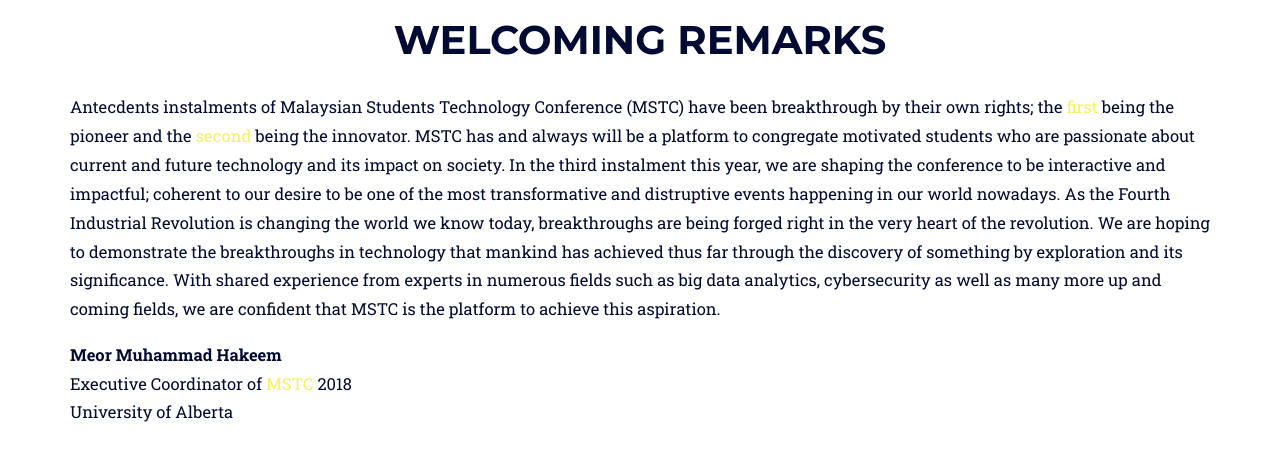
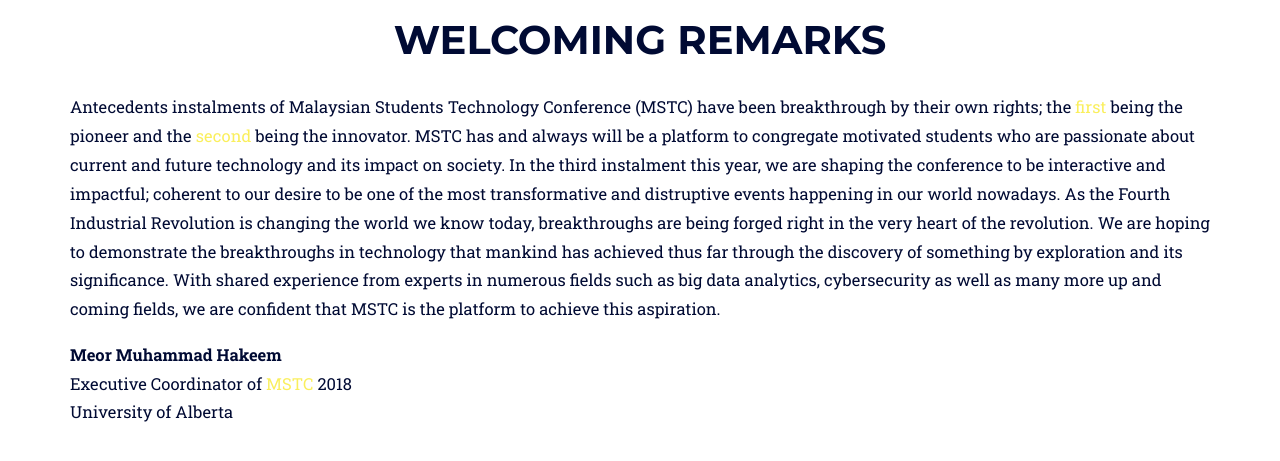
Before and after one commit to mstc18/mstc18.github.io, a Jekyll site: the page built from index.html, in a window 1280 px wide and 900 px high, scrolled down 1531 px, cut to the strip 164-625 px from the top of the window. Built offline with Jekyll 4.4.1, drawn with Linux system fonts in a browser that asks for light colours; some web fonts are replaced.

```diff
--- a/2017_teams/_posts/2017-05-27-teng-kong-yew.markdown
+++ b/2017_teams/_posts/2017-05-27-teng-kong-yew.markdown
@@ -6,5 +6,5 @@ layout: 2017_default
 img: kongyew.jpg
 thumbnail: kongyew.jpg
 alt: Picture of Teng Kong Yew
-description: His previous involvement in MSTC 2016 was an eye opener for him on the future prospect of STEM related fields in Malaysia. Kong Yew is a Mechanical Engineering student that is enthusiastic in promoting STEM that is portrayed from his appointment as student ambassador for his former school during British Science Week.
+description: Miao Ling has organized various conferences. involvement in MSTC 2016 was an eye opener for him on the future prospect of STEM related fields in Malaysia. Kong Yew is a Mechanical Engineering student that is enthusiastic in promoting STEM that is portrayed from his appointment as student ambassador for his former school during British Science Week.
 ---
--- a/_includes/2017_data/intro.html
+++ b/_includes/2017_data/intro.html
@@ -8,7 +8,7 @@
                 </div>
             </div>
             <div class="row container">
-                <p>Antecdents instalments of Malaysian Students Technology Conference (MSTC) have been breakthrough
+                <p>Antecedents instalments of Malaysian Students Technology Conference (MSTC) have been breakthrough
                 by their own rights; the <a href="https://msiastc.github.io">first</a> being the pioneer and the <a href="/2016">second</a> being the innovator. MSTC has and always will be a platform to congregate motivated students who are passionate about current and future technology and its impact on society. In the third instalment this year,
                 we are shaping the conference to be interactive and impactful; coherent to our desire to be one of the most
                 transformative and distruptive events happening in our world nowadays. As the Fourth Industrial Revolution is
```
